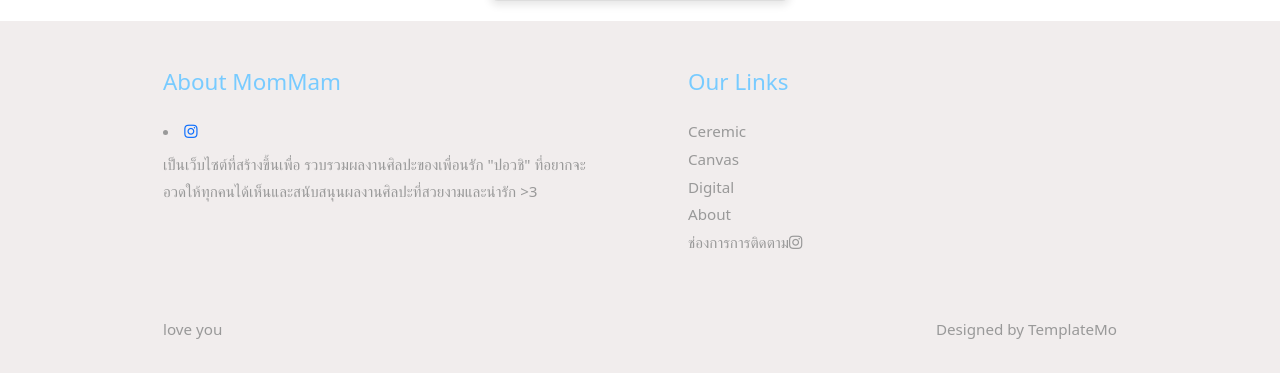
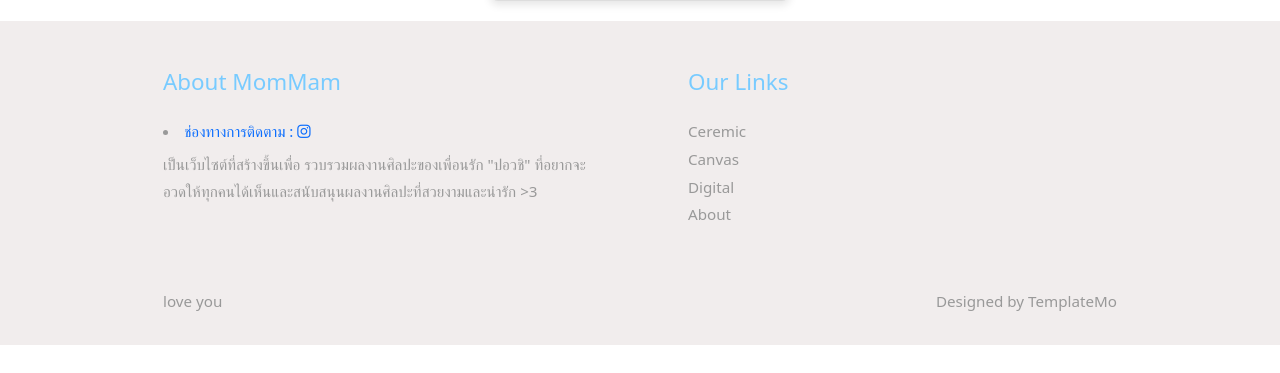
Before and after one commit to kittipongrks/Mommam, a PHP site: page /about.php in a window 1280 px wide. Shown: the part 992-1365 px from the top of the page. After the commit the page ends 1337 px from the top, so only its background shows below. Run offline with PHP 8.4, Linux system fonts and the light colour scheme; some libraries are stand-ins or nearby versions.

Commit message:
addcontactver2

```diff
--- a/Digital.php
+++ b/Digital.php
@@ -172,7 +172,7 @@ $_SESSION['PAGE'] = 'Digital.php'
         <div class="row">
             <div class="col-lg-6 col-md-12 col-12 px-5 mb-5">
                 <h3 class="tm-text-primary mb-4 tm-footer-title">About MomMam</h3>
-                <li class="mb-2"><a href="https://www.instagram.com/beombaedy.studio?igsh=cWF3YW5vZmR6MmNk"><i class="fab fa-instagram"></i></a></li>
+                <li class="mb-2"><a href="https://www.instagram.com/beombaedy.studio?igsh=cWF3YW5vZmR6MmNk">ช่องทางการติดตาม : <i class="fab fa-instagram"></i></a></li>
                 <p>เป็นเว็บไซต์ที่สร้างขึ้นเพื่อ รวบรวมผลงานศิลปะของเพื่อนรัก "ปอวชิ" ที่อยากจะอวดให้ทุกคนได้เห็นและสนับสนุนผลงานศิลปะที่สวยงามและน่ารัก >3
                 </p>
             </div>
--- a/about.php
+++ b/about.php
@@ -19,6 +19,7 @@ $_SESSION['PAGE'] = 'canvas.php'
     <link rel="stylesheet" href="fontawesome/css/all.min.css">
     <link rel="stylesheet" href="css/templatemo-style.css">
     <link rel="stylesheet" href="css/team.css">
+    <script src="https://kit.fontawesome.com/5368a84f0e.js" crossorigin="anonymous"></script>
 
 </head>
 
@@ -123,7 +124,7 @@ $_SESSION['PAGE'] = 'canvas.php'
             <div class="row">
                 <div class="col-lg-6 col-md-12 col-12 px-5 mb-5">
                     <h3 class="tm-text-primary mb-4 tm-footer-title">About MomMam</h3>
-                    <li class="mb-2"><a href="https://www.instagram.com/beombaedy.studio?igsh=cWF3YW5vZmR6MmNk"><i class="fab fa-instagram"></i></a></li>
+                    <li class="mb-2"><a href="https://www.instagram.com/beombaedy.studio?igsh=cWF3YW5vZmR6MmNk">ช่องทางการติดตาม : <i class="fab fa-instagram"></i></a></li>
                     <p>เป็นเว็บไซต์ที่สร้างขึ้นเพื่อ รวบรวมผลงานศิลปะของเพื่อนรัก "ปอวชิ" ที่อยากจะอวดให้ทุกคนได้เห็นและสนับสนุนผลงานศิลปะที่สวยงามและน่ารัก >3
                     </p>
                 </div>
@@ -134,7 +135,6 @@ $_SESSION['PAGE'] = 'canvas.php'
                         <li><a href="canvas.php">Canvas</a></li>
                         <li><a href="videos.php">Digital</a></li>
                         <li><a href="about.php">About</a></li>
-                        <li class="mb-2"><a href="https://www.instagram.com/beombaedy.studio?igsh=cWF3YW5vZmR6MmNk">ช่องการการติดตาม<i class="fab fa-instagram"></i></a></li>
                     </ul>
                 </div>
             </div>
--- a/canvas.php
+++ b/canvas.php
@@ -175,7 +175,7 @@ $_SESSION['PAGE'] = 'canvas.php'
         <div class="row">
             <div class="col-lg-6 col-md-12 col-12 px-5 mb-5">
                 <h3 class="tm-text-primary mb-4 tm-footer-title">About MomMam</h3>
-                <li class="mb-2"><a href="https://www.instagram.com/beombaedy.studio?igsh=cWF3YW5vZmR6MmNk"><i class="fab fa-instagram"></i></a></li>
+                <li class="mb-2"><a href="https://www.instagram.com/beombaedy.studio?igsh=cWF3YW5vZmR6MmNk">ช่องทางการติดตาม : <i class="fab fa-instagram"></i></a></li>
                 <p>เป็นเว็บไซต์ที่สร้างขึ้นเพื่อ รวบรวมผลงานศิลปะของเพื่อนรัก "ปอวชิ" ที่อยากจะอวดให้ทุกคนได้เห็นและสนับสนุนผลงานศิลปะที่สวยงามและน่ารัก >3
                 </p>
             </div>
--- a/detail.php
+++ b/detail.php
@@ -44,6 +44,7 @@ if (isset($_GET["product_id"])) {
     <link rel="stylesheet" href="fontawesome/css/all.min.css">
     <link rel="stylesheet" href="css/templatemo-style.css">
     <link rel="stylesheet" href="css/index.css">
+    <script src="https://kit.fontawesome.com/5368a84f0e.js" crossorigin="anonymous"></script>
 
 </head>
 
@@ -190,7 +191,7 @@ if (isset($_GET["product_id"])) {
         <div class="row">
             <div class="col-lg-6 col-md-12 col-12 px-5 mb-5">
                 <h3 class="tm-text-primary mb-4 tm-footer-title">About MomMam</h3>
-                <li class="mb-2"><a href="https://www.instagram.com/beombaedy.studio?igsh=cWF3YW5vZmR6MmNk"><i class="fab fa-instagram"></i></a></li>
+                <li class="mb-2"><a href="https://www.instagram.com/beombaedy.studio?igsh=cWF3YW5vZmR6MmNk">ช่องทางการติดตาม : <i class="fab fa-instagram"></i></a></li>
                 <p>เป็นเว็บไซต์ที่สร้างขึ้นเพื่อ รวบรวมผลงานศิลปะของเพื่อนรัก "ปอวชิ" ที่อยากจะอวดให้ทุกคนได้เห็นและสนับสนุนผลงานศิลปะที่สวยงามและน่ารัก >3</p>
             </div>
             <div class="col-lg-3 col-md-6 col-sm-6 col-12 px-5 mb-5">
--- a/index.php
+++ b/index.php
@@ -178,7 +178,7 @@ $_SESSION['PAGE'] = 'index.php'
         <div class="row">
             <div class="col-lg-6 col-md-12 col-12 px-5 mb-5">
                 <h3 class="tm-text-primary mb-4 tm-footer-title">About MomMam</h3>
-                <li class="mb-2"><a href="https://www.instagram.com/beombaedy.studio?igsh=cWF3YW5vZmR6MmNk"><i class="fab fa-instagram"></i></a></li>
+                <li class="mb-2"><a href="https://www.instagram.com/beombaedy.studio?igsh=cWF3YW5vZmR6MmNk">ช่องทางการติดตาม : <i class="fab fa-instagram"></i></a></li>
                 <p>เป็นเว็บไซต์ที่สร้างขึ้นเพื่อ รวบรวมผลงานศิลปะของเพื่อนรัก "ปอวชิ" ที่อยากจะอวดให้ทุกคนได้เห็นและสนับสนุนผลงานศิลปะที่สวยงามและน่ารัก >3
                 </p>
             </div>
```
